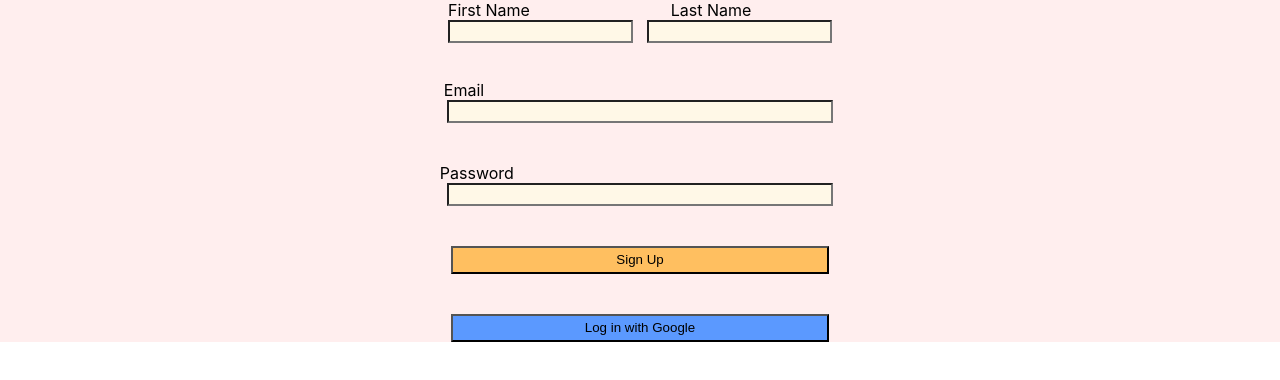
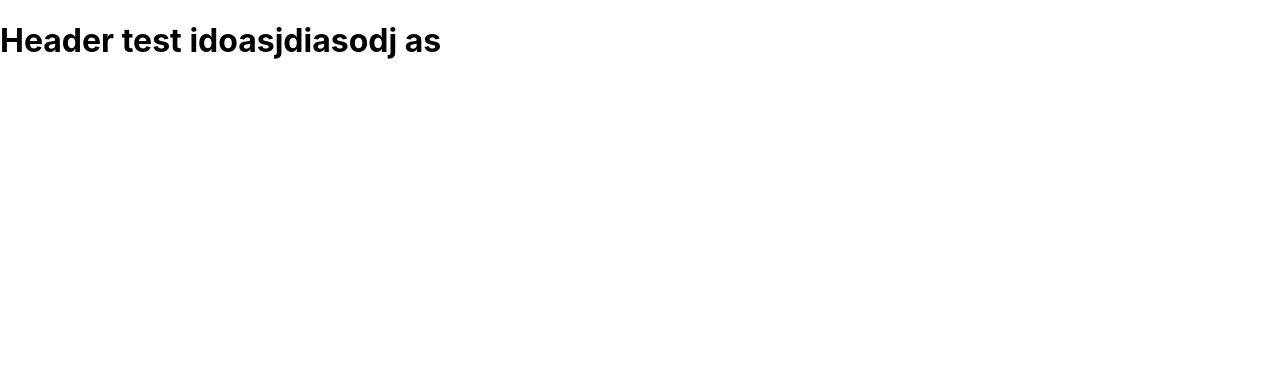
Before and after one commit to Bstuart77/Checklist_418, a React (Create React App) app: page / in a window 1280 px wide. Shown: the top 380 px of the page. Built offline with nearby package versions, Linux system fonts and the light colour scheme.

Commit message:
Basic layout for profile

```diff
--- a/src/App.js
+++ b/src/App.js
@@ -1,5 +1,6 @@
 import './App.css';
 import SignUp from './SignUp';
+import Profile from './Profile';
 
 function App() {
   return (
@@ -19,7 +20,7 @@ function App() {
     //     </a>
     //   </header>
     // </div>
-    <SignUp/>
+    <Profile/>
   );
 }
 
--- /dev/null
+++ b/src/Profile.js
@@ -0,0 +1,9 @@
+function ProfilePage(){
+
+    return(
+    <h1> Header test idoasjdiasodj as</h1>
+    )
+
+}
+
+export default ProfilePage
```
